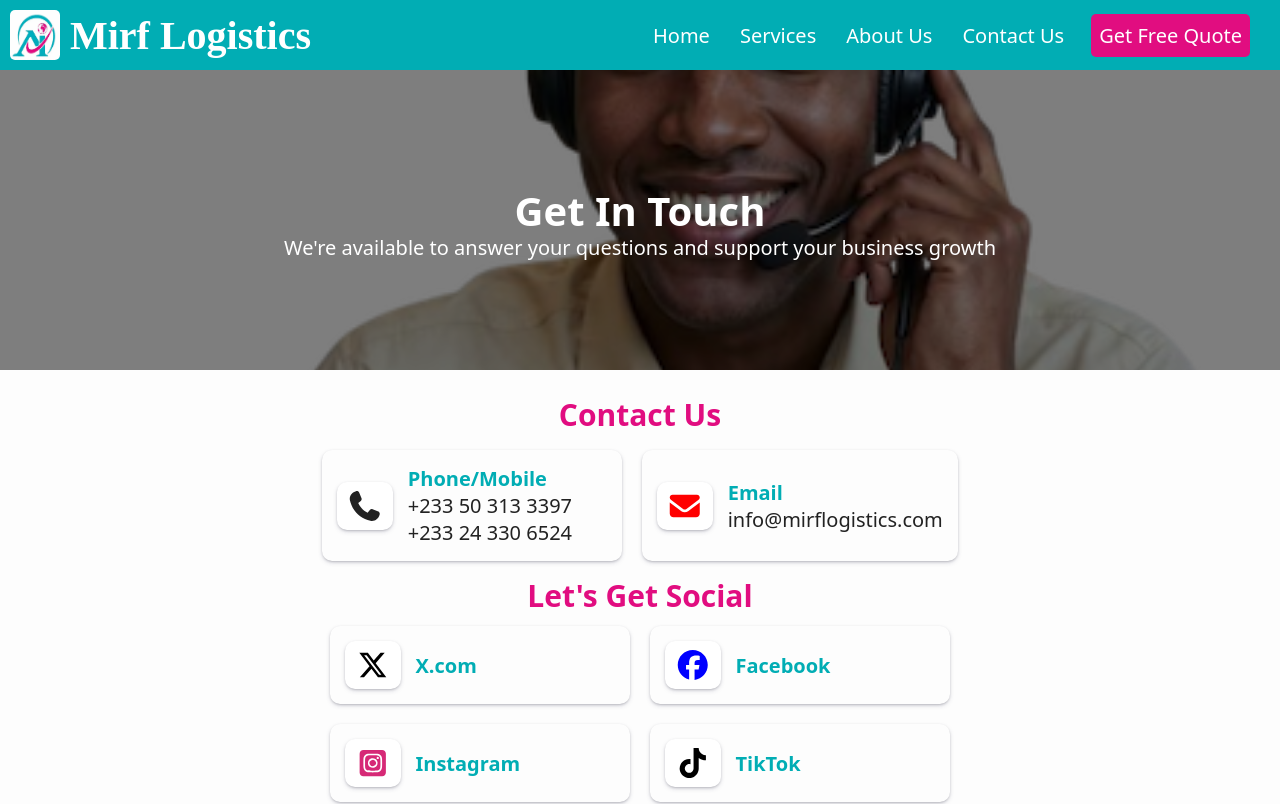
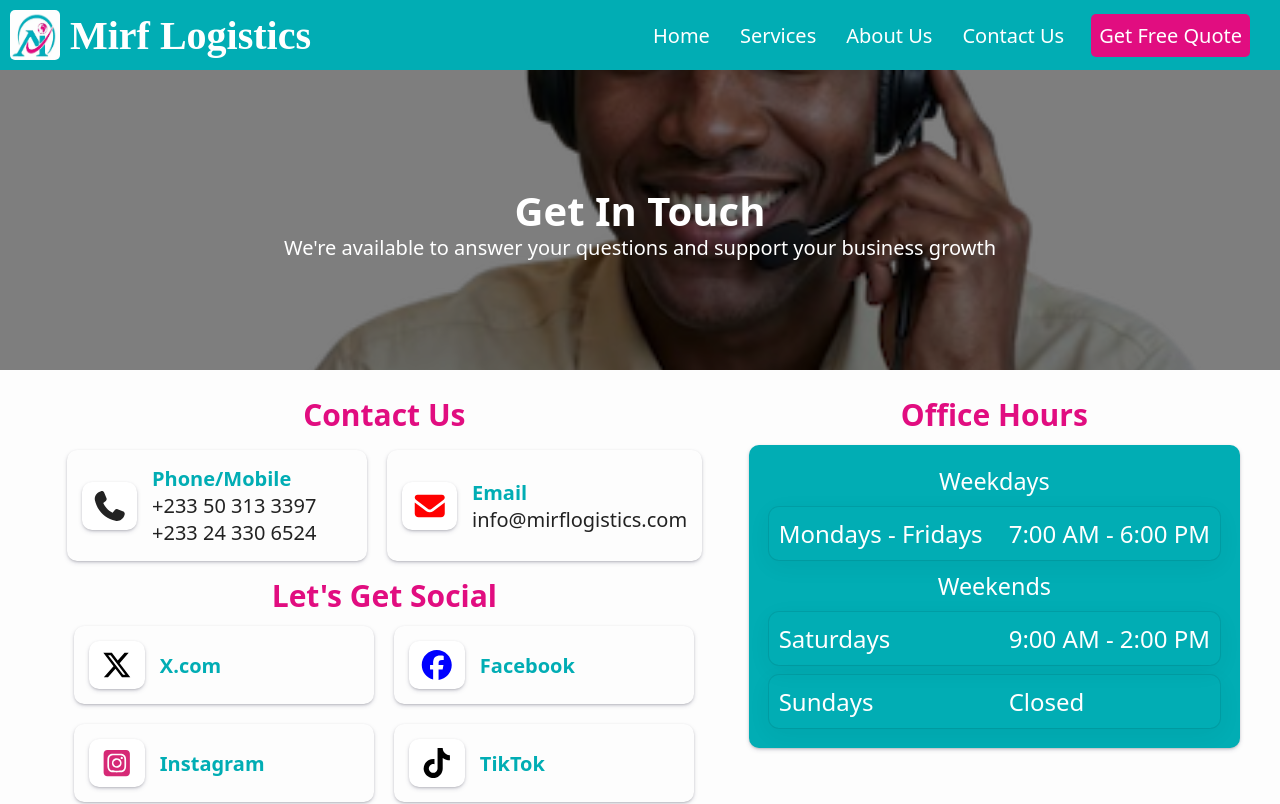
Before and after one commit to Priznaer/mirflog_production, a React (Vite) app: page /contact in a window 1280 px wide. Shown: the top 804 px of the page. Built offline with nearby package versions, Linux system fonts and the light colour scheme.

Commit message:
V0.20 -- Update office hours section on contact page

```diff
--- a/src/pages/contact/contact.css
+++ b/src/pages/contact/contact.css
@@ -91,10 +91,6 @@
 }
 
 /* Office Hours */
-.container {
-    width: 100%;
-}
-
 .office-hours-section {
     max-height: max-content;
     border-radius: 10px;
@@ -409,6 +405,10 @@ button:focus {
 }
 
 @media screen and (max-width: 510px) {
+    .container {
+        width: 100%;
+    }
+
     .contact-group {
         margin: 0;
     }
```
